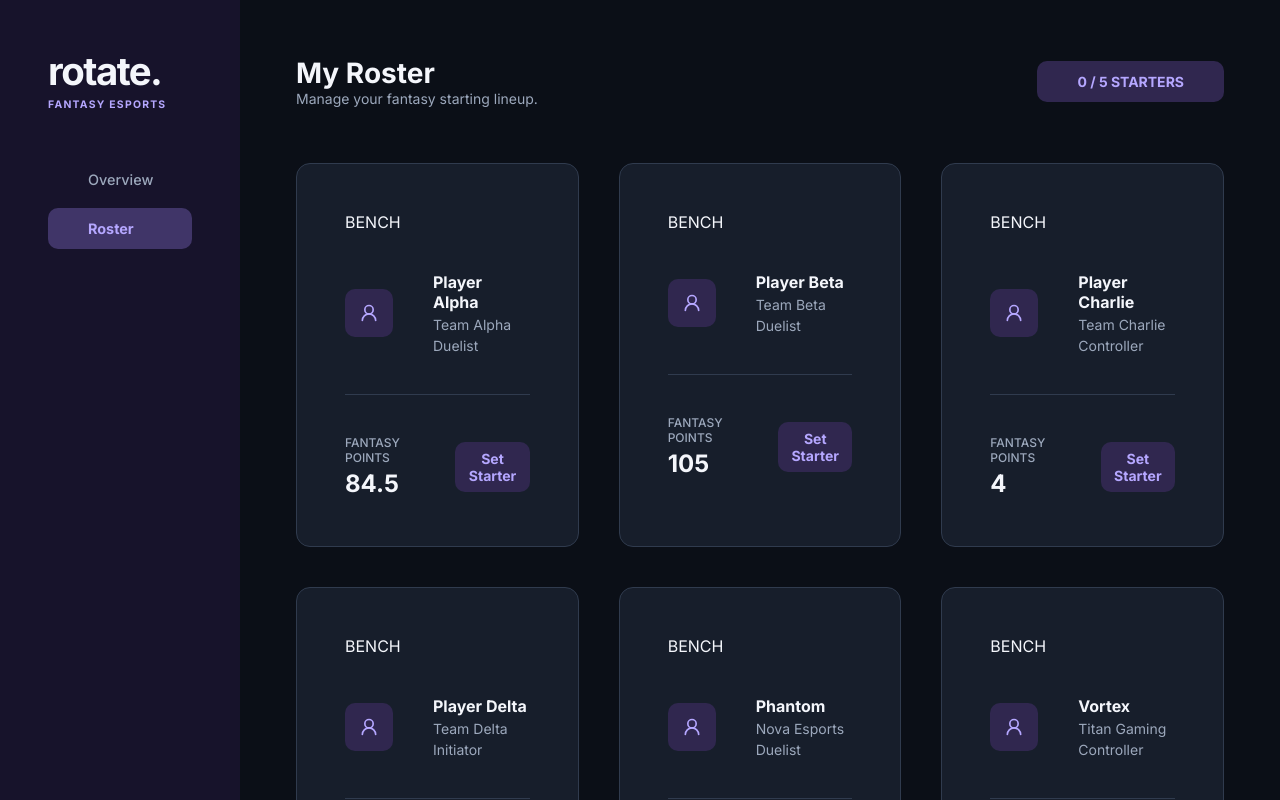
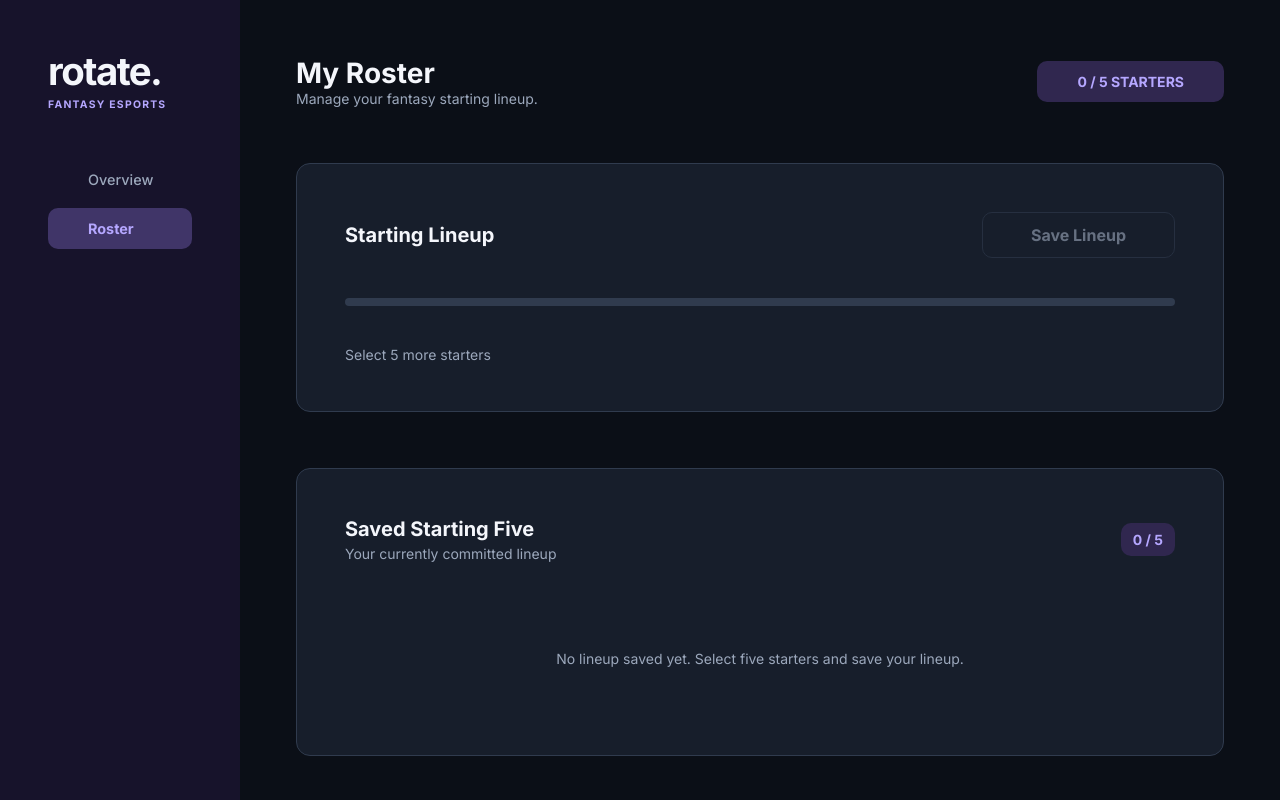
Before and after one commit to teagkeith/retake, a React (Vite) app: page / in a window 1280 px wide. Both pictures are taken after a click on the button "Roster". Shown: the top 800 px of the page. Built offline with nearby package versions, Linux system fonts and the light colour scheme.

Commit message:
feat/complete overhaul of RosterPage

```diff
--- a/package.json
+++ b/package.json
@@ -13,7 +13,7 @@
   },
   "dependencies": {
     "@fontsource/inter": "^5.3.0",
-    "lucide-react": "^1.60.0",
+    "lucide-react": "^1.61.0",
     "react": "^19.2.8",
     "react-dom": "^19.2.8",
     "react-router": "^8.5.0"
--- a/src/features/dashboard/components/StatCard.tsx
+++ b/src/features/dashboard/components/StatCard.tsx
@@ -5,10 +5,10 @@ interface StatCardProps {
   title: string;
   value: string;
   subtitle?: string;
-  icon?:LucideIcon;
+  icon?: LucideIcon;
 }
 
-function StatCard({ title, value, subtitle, icon: Icon}: StatCardProps) {
+function StatCard({ title, value, subtitle, icon: Icon }: StatCardProps) {
   return (
     <div className="statCard">
       <div className="statCardHeader">
--- a/src/features/roster/components/RosterPage.css
+++ b/src/features/roster/components/RosterPage.css
@@ -1,3 +1,8 @@
+
+/* =========================================
+   ROSTER PAGE
+========================================= */
+
 .rosterPage {
   width: 100%;
   max-width: 1400px;
@@ -7,12 +12,17 @@
   flex-direction: column;
   gap: var(--space-6);
 }
+
+/* =========================================
+   PAGE HEADER
+========================================= */
+
 .rosterHeader {
   display: flex;
+  align-items: center;
   justify-content: space-between;
-  align-items: center;
+  flex-wrap: wrap;
   gap: var(--space-4);
-  flex-wrap: wrap;
 }
 
 .rosterHeader h1,
@@ -21,22 +31,260 @@
 }
 
 .rosterHeader h1 {
+  color: var(--color-text);
   font-size: 1.75rem;
-  color: var(--color-text);
 }
 
 .rosterHeader p {
   color: var(--color-text-muted);
   font-size: 0.875rem;
 }
+
 .rosterCount {
   background-color: var(--color-primary);
   color: var(--color-accent);
+
   padding: var(--space-3) var(--space-4);
   border-radius: var(--radius-md);
+
   font-size: 0.875rem;
   font-weight: 600;
 }
+
+/* =========================================
+   LINEUP MANAGER
+========================================= */
+
+.lineupManager {
+  display: flex;
+  flex-direction: column;
+  gap: var(--space-4);
+
+  background-color: var(--color-surface);
+  border: 1px solid var(--color-border);
+  border-radius: var(--radius-lg);
+  padding: var(--space-5);
+}
+
+.lineupManagerHeader {
+  display: flex;
+  align-items: center;
+  justify-content: space-between;
+  flex-wrap: wrap;
+  gap: var(--space-4);
+}
+
+.lineupManagerHeader h2 {
+  margin: 0;
+  color: var(--color-text);
+  font-size: 1.25rem;
+}
+
+/* Save Lineup Button */
+
+.lineupManager button {
+  background-color: var(--color-primary-lighter);
+  color: var(--color-text);
+  border: 1px solid var(--color-primary-brighter);
+  border-radius: var(--radius-md);
+
+  padding: var(--space-3) var(--space-5);
+
+  font: inherit;
+  font-weight: 600;
+  cursor: pointer;
+
+  transition:
+    background-color 0.2s ease,
+    border-color 0.2s ease;
+}
+
+.lineupManager button:hover:not(:disabled) {
+  background-color: var(--color-primary-brighter);
+  border-color: var(--color-accent);
+}
+
+.lineupManager button:disabled {
+  background-color: var(--color-surface);
+  color: var(--color-text-muted);
+  border-color: var(--color-border);
+  opacity: 0.6;
+  cursor: not-allowed;
+}
+
+.lineupManager button:focus-visible {
+  outline: 2px solid var(--color-accent);
+  outline-offset: 3px;
+}
+
+/* Lineup Progress */
+
+.lineupProgress {
+  width: 100%;
+  height: 8px;
+
+  background-color: var(--color-border);
+  border-radius: 999px;
+  overflow: hidden;
+}
+
+.lineupProgressFill {
+  height: 100%;
+
+  background-color: var(--color-accent);
+  border-radius: inherit;
+
+  transition: width 0.25s ease;
+}
+
+/* Lineup Status */
+
+.status-incomplete,
+.status-saved,
+.status-warning {
+  margin: 0;
+  font-size: 0.875rem;
+}
+
+.status-incomplete {
+  color: var(--color-text-muted);
+}
+
+.status-saved {
+  color: #65d6a0;
+}
+
+.status-warning {
+  color: #eab76b;
+}
+
+.rosterMessage {
+  margin: 0;
+  color: var(--color-accent);
+  font-size: 0.875rem;
+}
+
+/* =========================================
+   SAVED LINEUP
+========================================= */
+
+.savedLineup {
+  display: flex;
+  flex-direction: column;
+  gap: var(--space-5);
+
+  background-color: var(--color-surface);
+  border: 1px solid var(--color-border);
+  border-radius: var(--radius-lg);
+
+  padding: var(--space-5);
+}
+
+/* Saved Lineup Header */
+
+.savedLineupHeader {
+  display: flex;
+  align-items: center;
+  justify-content: space-between;
+  flex-wrap: wrap;
+  gap: var(--space-4);
+}
+
+.savedLineupTitle {
+  display: flex;
+  flex-direction: column;
+  gap: var(--space-1);
+}
+
+.savedLineupTitle h2,
+.savedLineupTitle p {
+  margin: 0;
+}
+
+.savedLineupTitle h2 {
+  color: var(--color-text);
+  font-size: 1.25rem;
+}
+
+.savedLineupTitle p {
+  color: var(--color-text-muted);
+  font-size: 0.875rem;
+}
+
+.savedLineupCount {
+  background-color: var(--color-primary);
+  color: var(--color-accent);
+
+  padding: var(--space-2) var(--space-3);
+  border-radius: var(--radius-md);
+
+  font-size: 0.875rem;
+  font-weight: 600;
+  white-space: nowrap;
+}
+
+/* Saved Player List */
+
+.savedLineupPlayers {
+  display: flex;
+  flex-direction: column;
+  gap: var(--space-2);
+}
+
+.savedPlayer {
+  display: flex;
+  align-items: center;
+  justify-content: space-between;
+  gap: var(--space-4);
+
+  padding: var(--space-3) var(--space-4);
+
+  background-color: #22283a;
+  border: 1px solid var(--color-border);
+  border-radius: var(--radius-md);
+}
+
+.savedPlayerIdentity {
+  display: flex;
+  flex-direction: column;
+  gap: var(--space-1);
+  min-width: 0;
+}
+
+.savedPlayerIdentity p {
+  margin: 0;
+}
+
+.savedPlayerName {
+  color: var(--color-text);
+  font-weight: 600;
+  overflow-wrap: anywhere;
+}
+
+.savedPlayerTeam {
+  color: var(--color-text-muted);
+  font-size: 0.875rem;
+  overflow-wrap: anywhere;
+}
+
+.savedPlayerPoints {
+  color: var(--color-accent);
+  font-weight: 600;
+  white-space: nowrap;
+}
+
+.savedLineupEmpty {
+  margin: 0;
+  padding: var(--space-4);
+
+  color: var(--color-text-muted);
+  font-size: 0.875rem;
+  text-align: center;
+}
+
+/* =========================================
+   PLAYER CARD GRID
+========================================= */
 
 .rosterContent {
   display: grid;
@@ -44,6 +292,9 @@
   gap: var(--space-4);
 }
 
+/* =========================================
+   RESPONSIVE DESIGN
+========================================= */
 
 @media (max-width: 1100px) {
   .rosterContent {
@@ -53,6 +304,26 @@
 
 @media (max-width: 600px) {
   .rosterContent {
-    grid-template-columns: repeat(1, minmax(0, 1fr));
+    grid-template-columns: minmax(0, 1fr);
+  }
+
+  .lineupManager,
+  .savedLineup {
+    padding: var(--space-4);
+  }
+
+  .savedPlayer {
+    padding: var(--space-3);
   }
 }
+
+/* =========================================
+   ACCESSIBILITY
+========================================= */
+
+@media (prefers-reduced-motion: reduce) {
+  .lineupManager button,
+  .lineupProgressFill {
+    transition: none;
+  }
+}
--- a/src/features/roster/components/RosterPage.tsx
+++ b/src/features/roster/components/RosterPage.tsx
@@ -22,6 +22,7 @@ function RosterPage({
 }: RosterPageProps) {
   return (
     <div className="rosterPage">
+      {/* Page Header */}
       <header className="rosterHeader">
         <div>
           <h1>My Roster</h1>
@@ -31,10 +32,82 @@ function RosterPage({
         <span className="rosterCount">{starterIds.length} / 5 STARTERS</span>
       </header>
 
-      {err && <p className="rosterMessage">{err}</p>}
+      {/* Lineup Manager */}
+      <section className="lineupManager">
+        <div className="lineupManagerHeader">
+          <h2>Starting Lineup</h2>
 
-      <div className="rosterContent">
+          <button
+            type="button"
+            onClick={saveLineup}
+            disabled={lineupMatch || starterIds.length !== 5}
+          >
+            Save Lineup
+          </button>
+        </div>
 
+        <div
+          className="lineupProgress"
+          role="progressbar"
+          aria-label="Starting lineup slots filled"
+          aria-valuemin={0}
+          aria-valuemax={5}
+          aria-valuenow={starterIds.length}
+        >
+          <div
+            className="lineupProgressFill"
+            style={{ width: `${(starterIds.length / 5) * 100}%` }}
+          />
+        </div>
+
+        {starterIds.length < 5 ? (
+          <p className="status-incomplete">Select {5 - starterIds.length} more starters</p>
+        ) : lineupMatch ? (
+          <p className="status-saved">Lineup is up to date</p>
+        ) : (
+          <p className="status-warning">You have unsaved changes</p>
+        )}
+
+        {err && (
+          <p className="rosterMessage" role="status">
+            {err}
+          </p>
+        )}
+      </section>
+
+      {/* Saved Starting Five */}
+      <section className="savedLineup">
+        <header className="savedLineupHeader">
+          <div className="savedLineupTitle">
+            <h2>Saved Starting Five</h2>
+            <p>Your currently committed lineup</p>
+          </div>
+
+          <span className="savedLineupCount">{savedPlayers.length} / 5</span>
+        </header>
+
+        <div className="savedLineupPlayers">
+          {savedPlayers.length > 0 ? (
+            savedPlayers.map((player) => (
+              <div className="savedPlayer" key={player.id}>
+                <div className="savedPlayerIdentity">
+                  <p className="savedPlayerName">{player.name}</p>
+                  <p className="savedPlayerTeam">{player.team}</p>
+                </div>
+
+                <span className="savedPlayerPoints">{player.fantasyPoints} PTS</span>
+              </div>
+            ))
+          ) : (
+            <p className="savedLineupEmpty">
+              No lineup saved yet. Select five starters and save your lineup.
+            </p>
+          )}
+        </div>
+      </section>
+
+      {/* Player Cards */}
+      <section className="rosterContent" aria-label="Available players">
         {players.map((player) => (
           <PlayerCard
             key={player.id}
@@ -43,23 +116,7 @@ function RosterPage({
             onToggleStarter={() => toggleStarter(player.id)}
           />
         ))}
-      </div>
-      {lineupMatch ? (
-        <p className="status-saved">Lineup is up to date</p>
-      ) : (
-        <p className="status-warning">You have unsaved changes</p>
-      )}
-
-      <div className="savedLineup">
-        {savedPlayers.map((player) => (
-          <p key={player.id}>
-            {player.name} - {player.team} - {player.fantasyPoints}
-          </p>
-        ))}
-      </div>
-      <button onClick={saveLineup} disabled={lineupMatch || starterIds.length !== 5}>
-        Save Lineup
-      </button>
+      </section>
     </div>
   );
 }
```
Also changed, not shown: .prettierrc.json, 1 other file (tests, documents, lock files or other folders).
